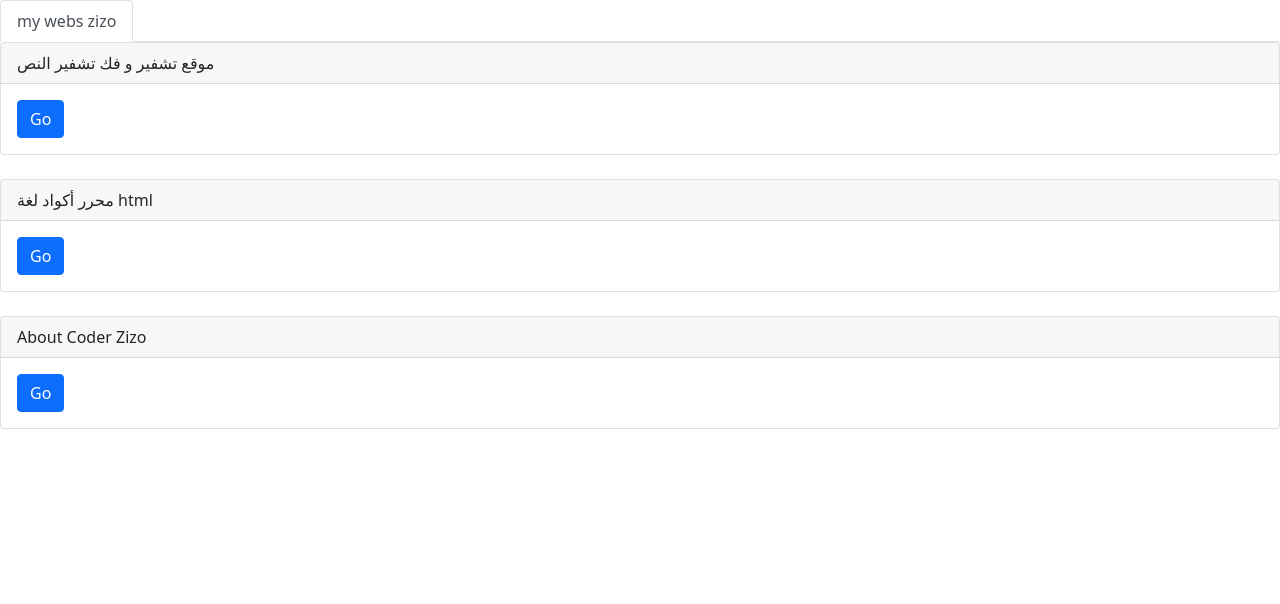
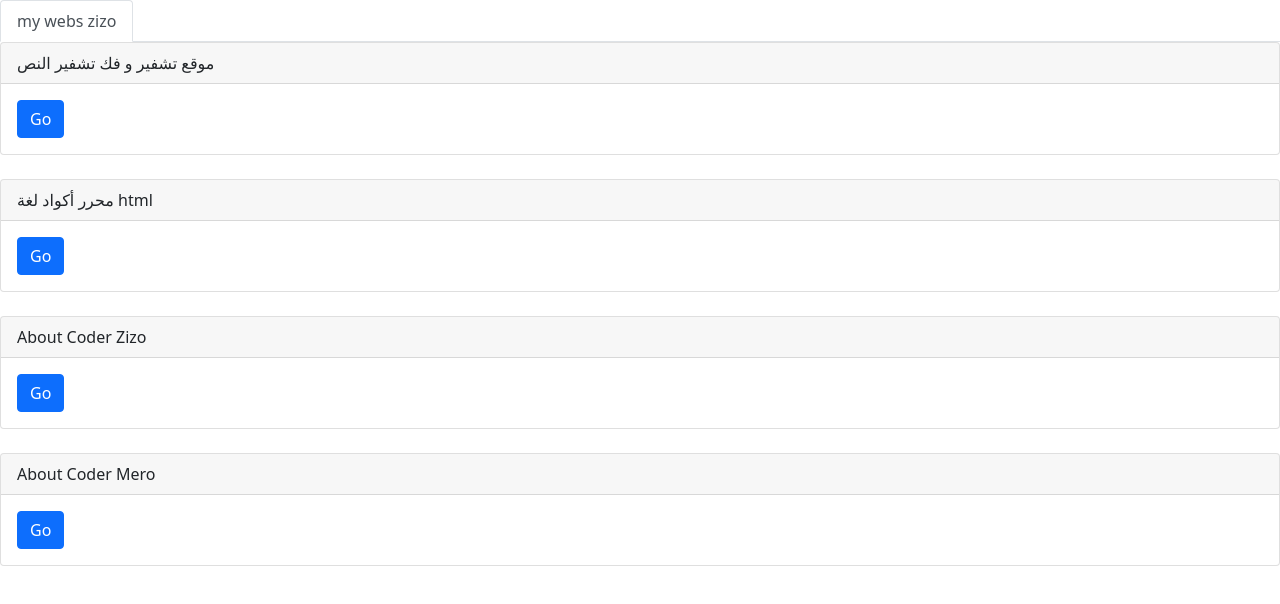
Before and after one commit to chaany/myapp, a plain HTML site: page index.html in a window 1280 px wide. Drawn offline with nearby package versions, Linux system fonts and the light colour scheme.

Commit message:
Update index.html

```diff
--- a/index.html
+++ b/index.html
@@ -42,6 +42,15 @@
           <a href="https://zizowebsnewmadedapps2022.on.drv.tw/aboutme/"  class="btn btn-primary">Go</a>
         </div>
       </div>
+          <br>
+      <div class="card">
+        <div class="card-header">
+            About Coder Mero
+        </div>
+        <div class="card-body">
+          <a href="https://chaany.github.io/aboutmero/main.html"  class="btn btn-primary">Go</a>
+        </div>
+      </div>
 </body>
 </html>
 
```
